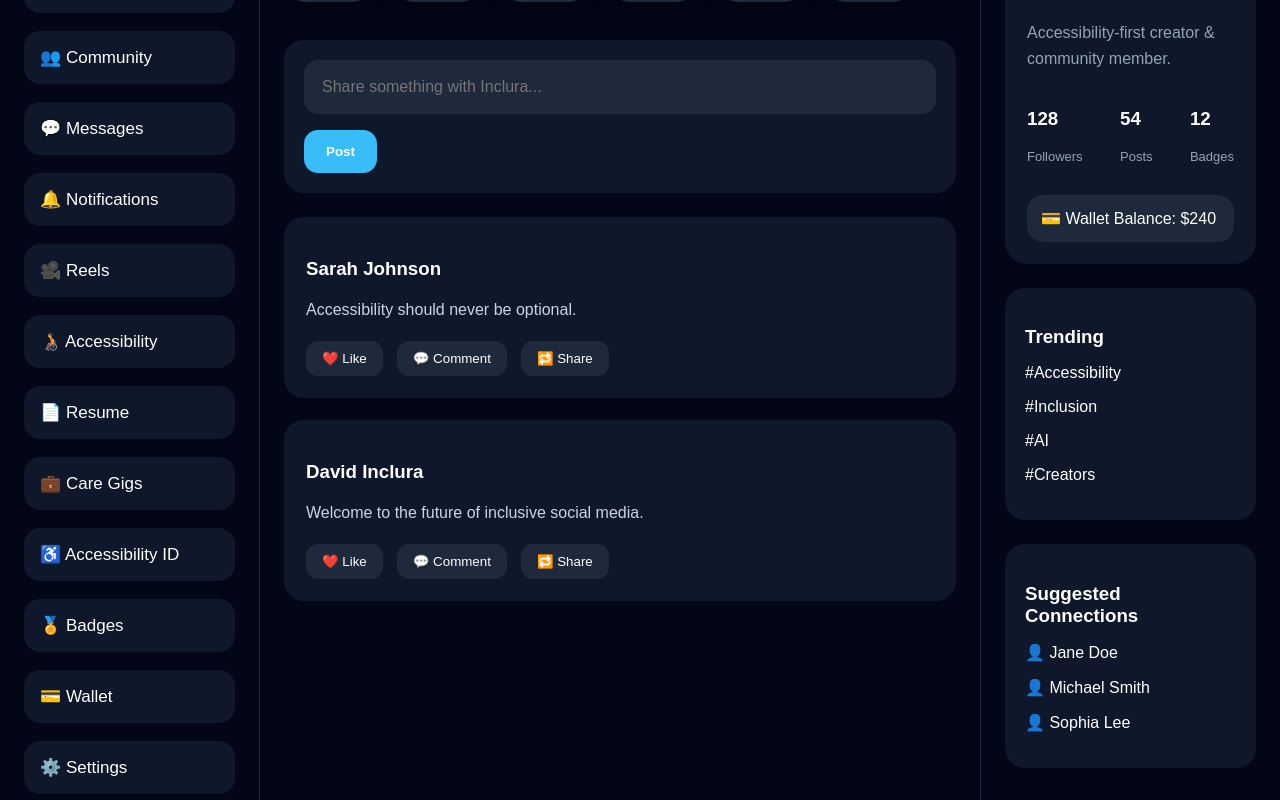
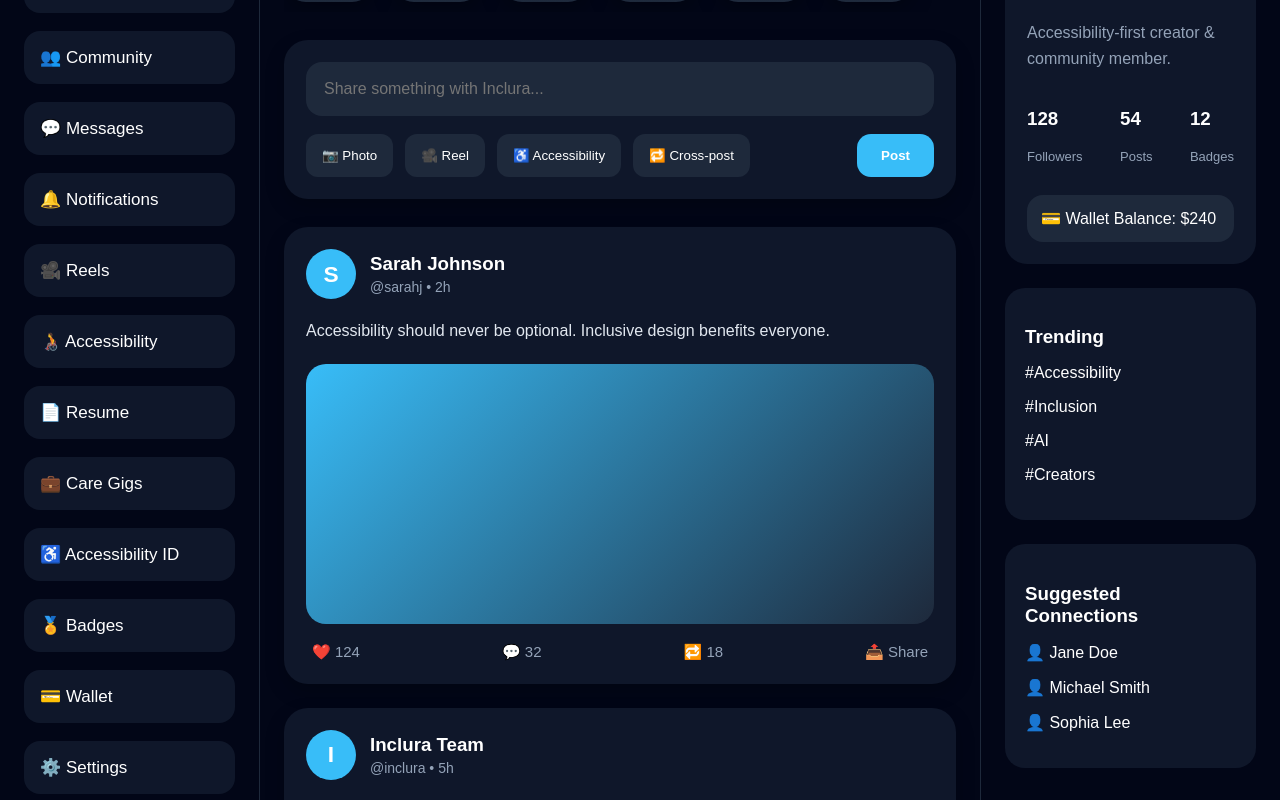
Before and after one commit to inclurah-png/inclura-web, a React (Vite) app: page /dashboard in a window 1280 px wide. Shown: the part 240-1040 px from the top of the page. Built offline with nearby package versions, Linux system fonts and the light colour scheme.

Commit message:
Update Feed.jsx

```diff
--- a/src/components/Feed.jsx
+++ b/src/components/Feed.jsx
@@ -1,5 +1,5 @@
 import Stories from "./Stories";
-import PostCard from "./PostCard";
+import MediaPost from "./MediaPost";
 
 function Feed() {
   return (
@@ -7,16 +7,21 @@ function Feed() {
       style={{
         flex: 1,
         padding: "24px",
+        maxWidth: "800px",
+        margin: "0 auto",
       }}
     >
+      {/* Stories */}
       <Stories />
+
       {/* Create Post */}
       <div
         style={{
           background: "#0f172a",
-          padding: "20px",
-          borderRadius: "20px",
-          marginBottom: "24px",
+          padding: "22px",
+          borderRadius: "24px",
+          marginBottom: "28px",
+          boxShadow: "0 8px 20px rgba(0,0,0,0.2)",
         }}
       >
         <input
@@ -24,21 +29,47 @@ function Feed() {
           style={{
             width: "100%",
             padding: "18px",
-            borderRadius: "14px",
+            borderRadius: "16px",
             border: "none",
             background: "#1e293b",
             color: "white",
             fontSize: "16px",
+            outline: "none",
+            marginBottom: "18px",
             boxSizing: "border-box",
           }}
         />
 
+        {/* Actions */}
+        <div
+          style={{
+            display: "flex",
+            justifyContent: "space-between",
+            flexWrap: "wrap",
+            gap: "12px",
+          }}
+        >
+          <div
+            style={{
+              display: "flex",
+              gap: "12px",
+              flexWrap: "wrap",
+            }}
+          >
+            <button style={actionBtn}>📷 Photo</button>
+
+            <button style={actionBtn}>🎥 Reel</button>
+
+            <button style={actionBtn}>♿ Accessibility</button>
+
+            <button style={actionBtn}>🔁 Cross-post</button>
+          </div>
+
           <button
             style={{
-            marginTop: "16px",
               background: "#38bdf8",
               border: "none",
-            padding: "14px 22px",
+              padding: "14px 24px",
               borderRadius: "14px",
               color: "white",
               fontWeight: "700",
@@ -48,19 +79,40 @@ function Feed() {
             Post
           </button>
         </div>
+      </div>
 
-      {/* Posts */}
-      <PostCard
+      {/* Feed Posts */}
+      <MediaPost
         name="Sarah Johnson"
-        text="Accessibility should never be optional."
+        handle="sarahj"
+        time="2h"
+        text="Accessibility should never be optional. Inclusive design benefits everyone."
       />
 
-      <PostCard
-        name="David Inclura"
-        text="Welcome to the future of inclusive social media."
+      <MediaPost
+        name="Inclura Team"
+        handle="inclura"
+        time="5h"
+        text="Welcome to the future of accessibility-first social networking."
+      />
+
+      <MediaPost
+        name="David Smith"
+        handle="davidsmith"
+        time="1d"
+        text="Creators with disabilities deserve equal opportunities online."
       />
     </div>
   );
 }
 
+const actionBtn = {
+  background: "#1e293b",
+  border: "none",
+  color: "white",
+  padding: "12px 16px",
+  borderRadius: "12px",
+  cursor: "pointer",
+};
+
 export default Feed;
```
Lines whose indentation alone changed are shown as unchanged.
